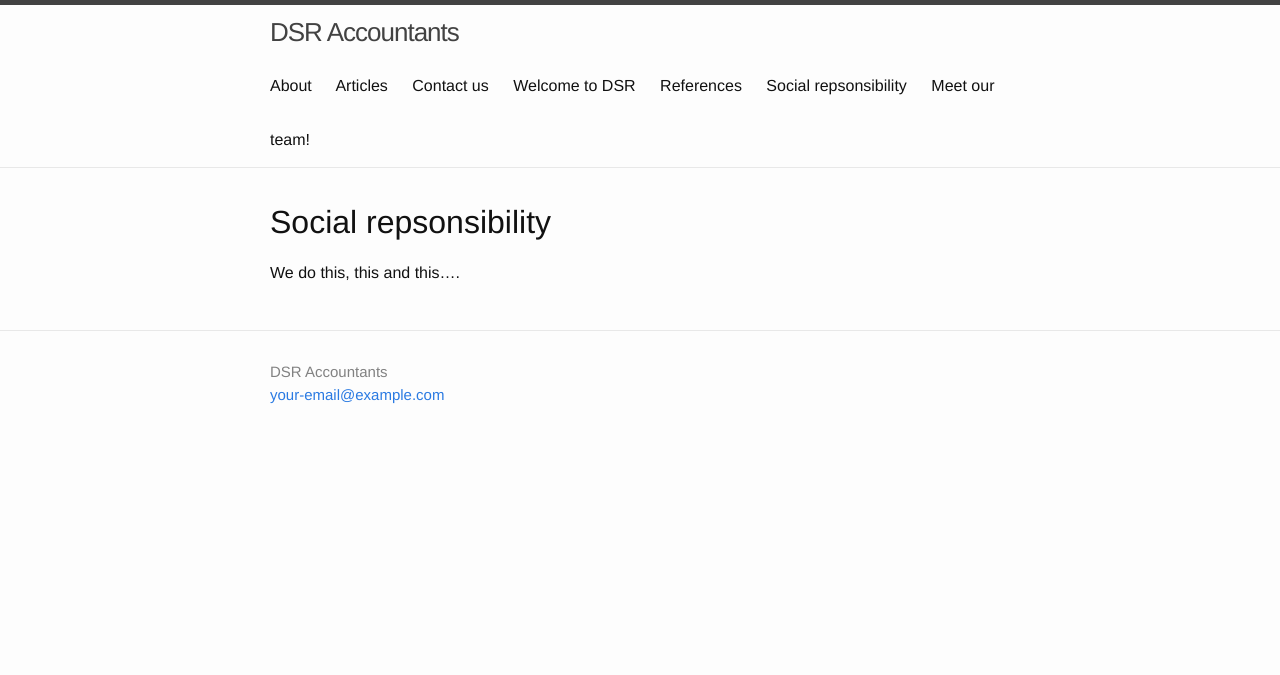
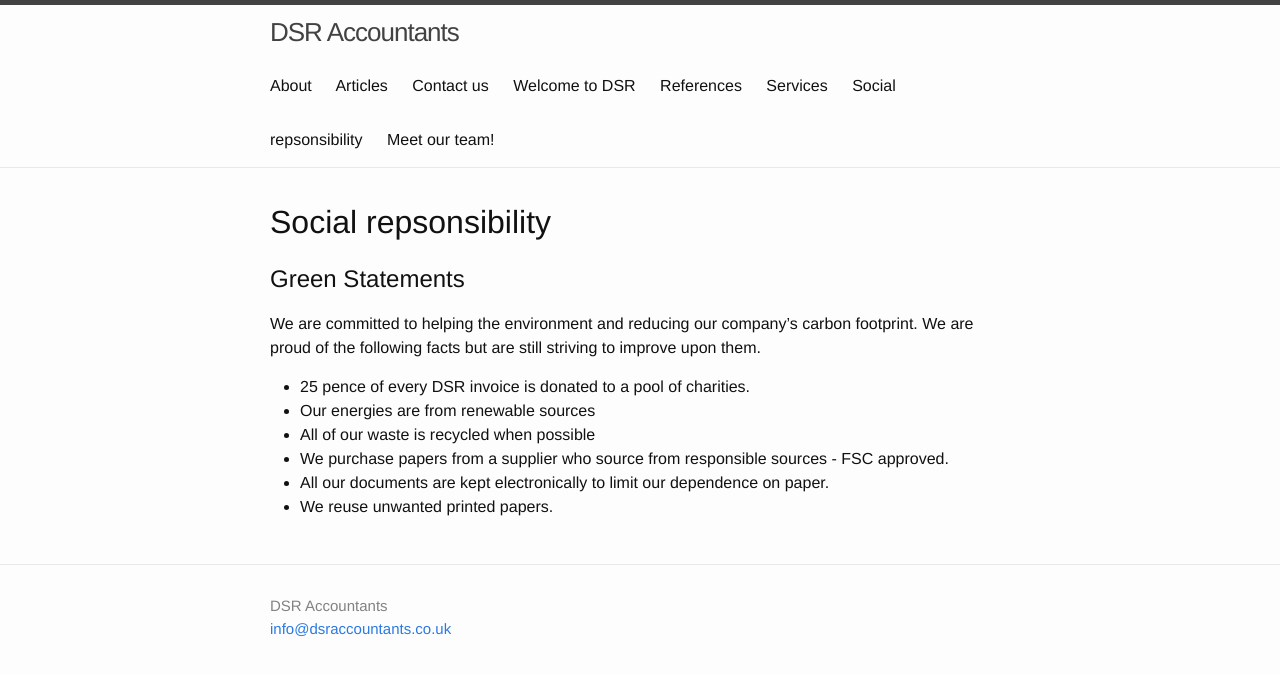
Before and after one commit to marvinbarretto/dsraccountants, a Jekyll site: the page built from social-responsibility.md, in a window 1280 px wide. Shown: the top 675 px of the page. Built offline with Jekyll 4.4.1, drawn with Linux system fonts in a browser that asks for light colours.

Commit message:
Add services and social responsibility

```diff
--- a/_config.yml
+++ b/_config.yml
@@ -14,8 +14,8 @@
 # You can create any custom variable you would like, and they will be accessible
 # in the templates via {{ site.myvariable }}.
 title: DSR Accountants
-email: your-email@example.com
-telephone: 020 8795 1205
+email: info@dsraccountants.co.uk
+telephone: 020 3475 5160
 description: > # this means to ignore newlines until "baseurl:"
   Write an awesome description for your new site here. You can edit this
   line in _config.yml. It will appear in your document head meta (for
--- a/_layouts/contact.html
+++ b/_layouts/contact.html
@@ -8,7 +8,7 @@
   </div>
 
   <p>Wembley High Street</p>
-  <p>We're at 020 XXX XXXX.</p>
+  <p>We're at 020 3475 5160.</p>
 
 
 </div>
--- a/social-responsibility.md
+++ b/social-responsibility.md
@@ -4,4 +4,15 @@
 permalink: /social-responsibility/
 ---
 
-We do this, this and this....
+
+Green Statements
+------
+We are committed to helping the environment and reducing our company's carbon footprint.
+We are proud of the following facts but are still striving to improve upon them.
+
+* 25 pence of every DSR invoice is donated to a pool of charities.
+* Our energies are from renewable sources
+* All of our waste is recycled when possible
+* We purchase papers from a supplier who source from responsible sources - FSC approved.
+* All our documents are kept electronically to limit our dependence on paper.
+* We reuse unwanted printed papers.
```
Also changed, not shown: services.md (added, +78 -0 lines).
